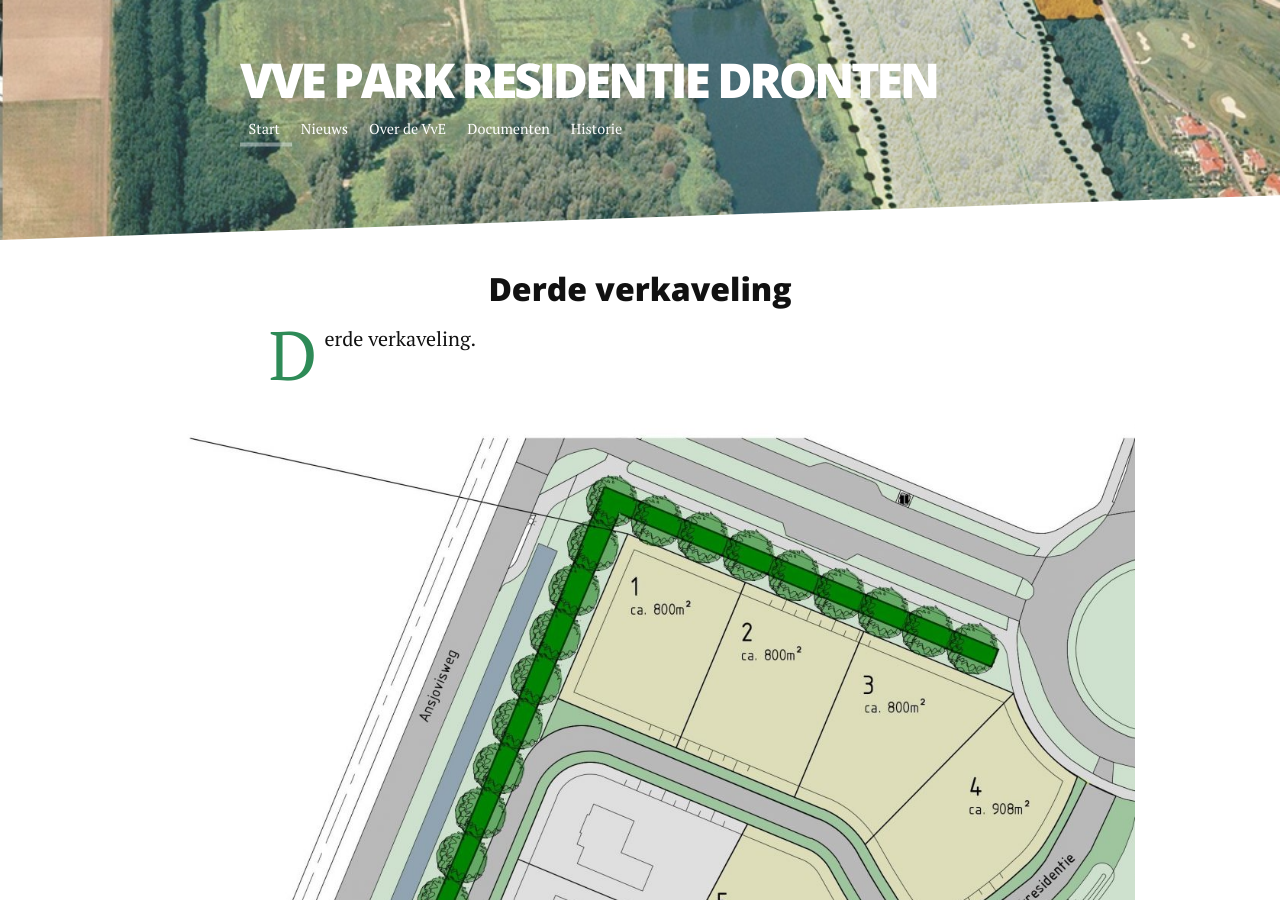
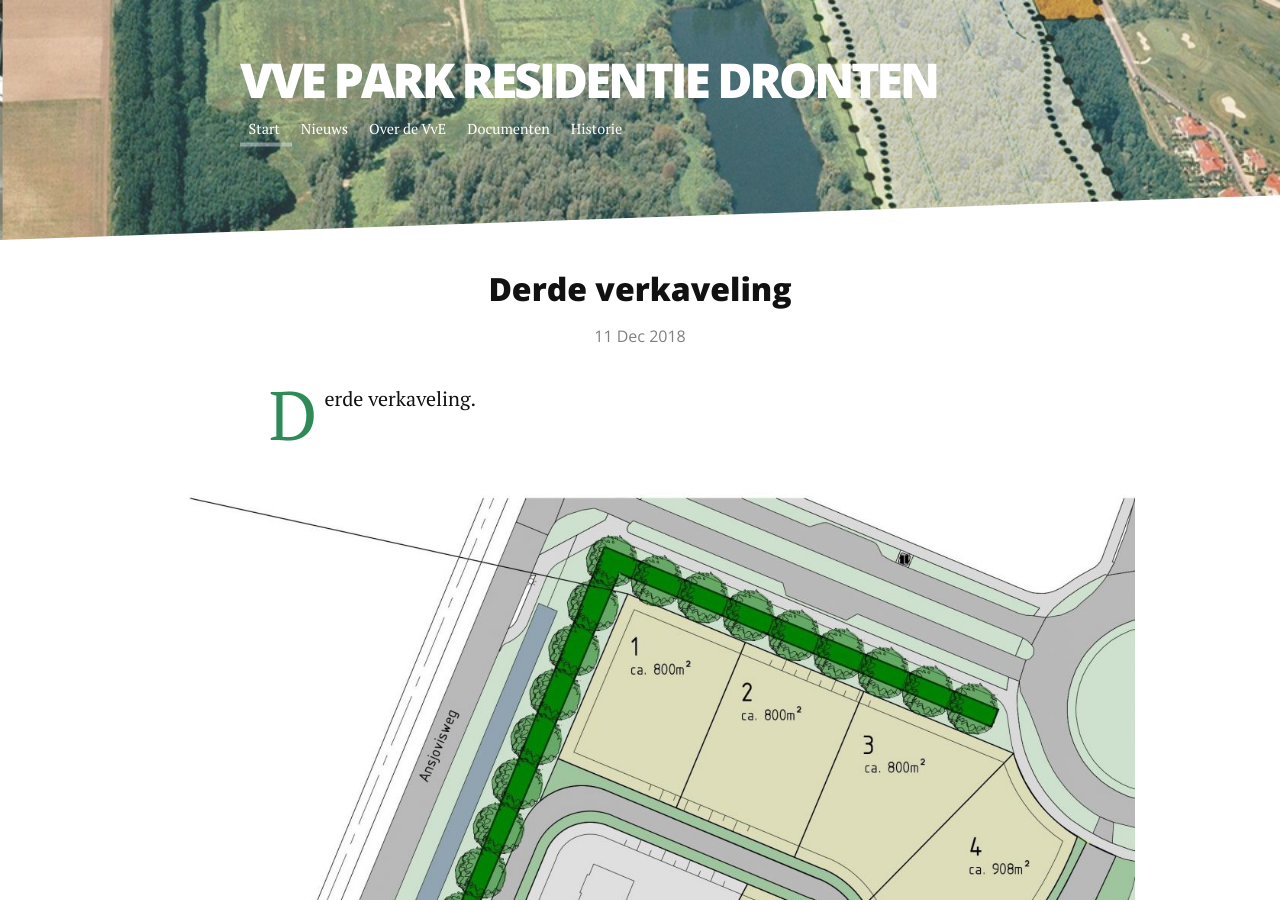
Before and after one commit to plamola/vve-parkresidentie, a Jekyll site: the page built from drafts/2018-12-11-derde-verkaveling.markdown, in a window 1280 px wide and 900 px high. Built offline with Jekyll 4.4.1, drawn with Linux system fonts in a browser that asks for light colours; nearby versions of some CDN libraries.

Commit message:
Typo fix

```diff
--- a/_layouts/post.html
+++ b/_layouts/post.html
@@ -8,7 +8,7 @@ layout: default
       </div>
   {% endif %}
   <h1 class="postTitle">{{ page.title }}</h1>
-<!--  <p class="meta">{{ page.date | date: '%B %d, %Y' }} </p>-->
+  <p class="meta">{{ page.date | date_to_string }} </p>
 
   {{ content }}
 
```
